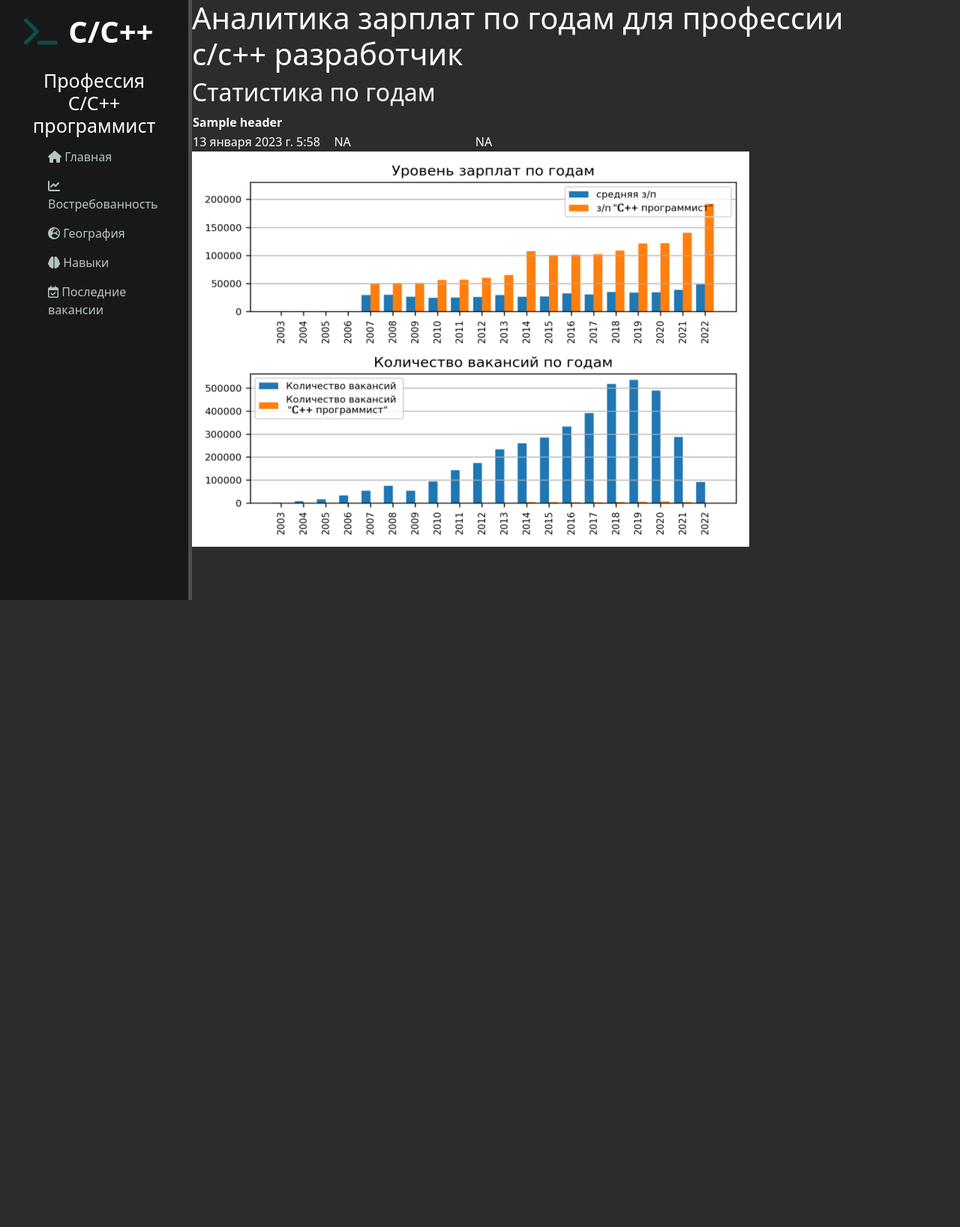
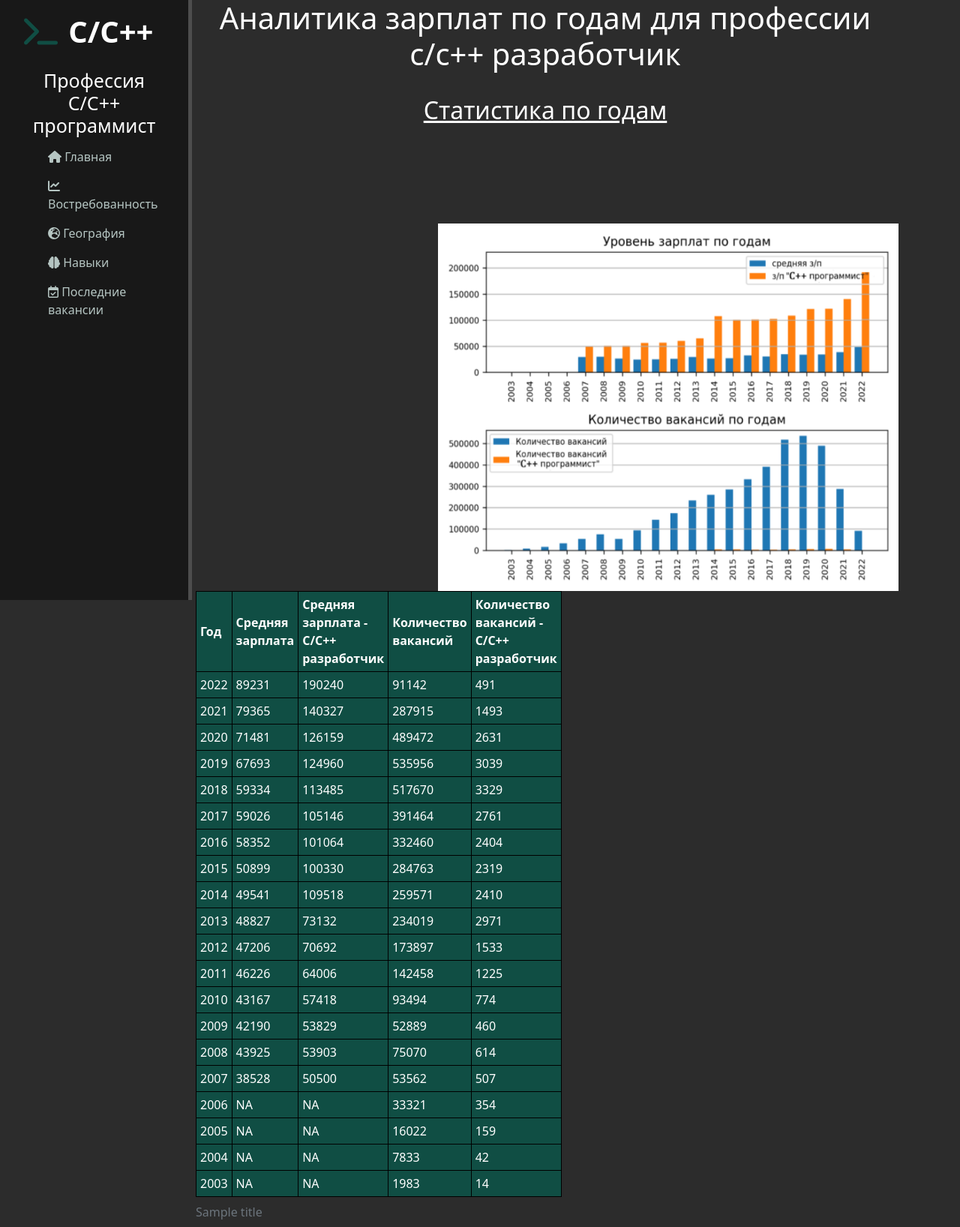
Before and after one commit to 2piCode/Elearn-webapp, a Django app: template Elearn_Webapp/vacancy/templates/vacancy/relevance.html in a window 1280 px wide. Shown: the whole page at 75% size. Before the commit the page ends 800 px from the top, so only its background shows below. Run offline with Django 4.2, Linux system fonts and the light colour scheme; data comes from the database, SQL or seed files in the repository; the template is opened without the code that fills it: values that come from a table or form of the project are taken from there, most other values are stand-ins (such as "Sample title", 1, 10 or a date in 2020); some libraries are stand-ins or nearby versions.

Commit message:
Add view to relevance page

```diff
--- a/Elearn_Webapp/static/vacancy/css/main.css
+++ b/Elearn_Webapp/static/vacancy/css/main.css
@@ -7,7 +7,8 @@ aside{
     background: #181818;
     width: 20%;
     padding: 2.5%;
-    height: 100vh;
+    max-height: inherit;
+    height:100vh;
     color: #fff;
     border-right: 5px solid #4d4d4d;
 }
@@ -66,5 +67,30 @@ body .features p {max-width: 400px; margin: 20px auto;}
 }
 
 .container .relevance_graph {
-    max-width: 80%;
+    max-width: 55%;
+    float: right;
+    margin-top: 100px;
 }
+
+.container table {
+    max-width: 30%;
+    float: left;
+    margin-left: 5px;
+}
+
+.container h1 {
+    text-align:center;
+}
+
+.container h2 {
+    text-align:center;
+    text-decoration:underline;
+}
+
+table, th, td {
+    border: 1px solid black;
+}
+
+tr {
+    color: #fff;
+}
--- a/Elearn_Webapp/vacancy/templates/vacancy/relevance.html
+++ b/Elearn_Webapp/vacancy/templates/vacancy/relevance.html
@@ -7,49 +7,182 @@
 
 {% block content %}
     <h1>Аналитика зарплат по годам для профессии с/c++ разработчик</h1>
+    <br>
     <h2>Статистика по годам</h2>
-    <table>
-        <colgroup>
-            <col style="width: 10%">
-            <col style="width: 10%">
-            <col style="width: 10%">
-            <col style="width: 10%">
-            <col style="width: 10%">
-        </colgroup>
+    <br>
+    <img class='relevance_graph' src="{% static 'vacancy/img/relevance.png' %}" alt="">
+    <table cellpadding="5" cellspacing="5" bgcolor="#104E44">
+        <caption>{{ title }}</caption>
+        <thead class="">
         <tr>
-            {% for header in header_year %}
-                <th>
-                    {{ header }}
-                </th>
-            {% endfor %}
+            <th>Год</th>
+            <th>Средняя зарплата</th>
+            <th>Средняя зарплата - C/C++ разработчик</th>
+            <th>Количество вакансий</th>
+            <th>Количество вакансий - C/C++ разработчик</th>
         </tr>
-        {% for year in statistics_by_years %}
-            <tr>
-                <td>
-                    {{ year.published_at }}
-                </td>
-                <td>
-                    {% if year.avg_salary %}
-                        {{ year.avg_salary|floatformat:'0' }}
-                    {% else %}
-                        {{ "NA" }}
-                    {% endif %}
-                </td>
-                <td>
-                    {% if year.salary_by_profession_name %}
-                        {{ year.salary_by_profession_name|floatformat:'0' }}
-                    {% else %}
-                        {{ "NA" }}
-                    {% endif %}
-                </td>
-                <td>
-                    {{ year.total_count }}
-                </td>
-                <td>
-                    {{ year.count_by_profession_name }}
-                </td>
-            </tr>
-        {% endfor %}
+        </thead>
+        <tbody>
+
+        <tr>
+            <td>2022</td>
+            <td>89231</td>
+            <td>190240</td>
+            <td>91142</td>
+            <td>491</td>
+        </tr>
+
+        <tr>
+            <td>2021</td>
+            <td>79365</td>
+            <td>140327</td>
+            <td>287915</td>
+            <td>1493</td>
+        </tr>
+
+        <tr>
+            <td>2020</td>
+            <td>71481</td>
+            <td>126159</td>
+            <td>489472</td>
+            <td>2631</td>
+        </tr>
+
+        <tr>
+            <td>2019</td>
+            <td>67693</td>
+            <td>124960</td>
+            <td>535956</td>
+            <td>3039</td>
+        </tr>
+
+        <tr>
+            <td>2018</td>
+            <td>59334</td>
+            <td>113485</td>
+            <td>517670</td>
+            <td>3329</td>
+        </tr>
+
+        <tr>
+            <td>2017</td>
+            <td>59026</td>
+            <td>105146</td>
+            <td>391464</td>
+            <td>2761</td>
+        </tr>
+
+        <tr>
+            <td>2016</td>
+            <td>58352</td>
+            <td>101064</td>
+            <td>332460</td>
+            <td>2404</td>
+        </tr>
+
+        <tr>
+            <td>2015</td>
+            <td>50899</td>
+            <td>100330</td>
+            <td>284763</td>
+            <td>2319</td>
+        </tr>
+
+        <tr>
+            <td>2014</td>
+            <td>49541</td>
+            <td>109518</td>
+            <td>259571</td>
+            <td>2410</td>
+        </tr>
+
+        <tr>
+            <td>2013</td>
+            <td>48827</td>
+            <td>73132</td>
+            <td>234019</td>
+            <td>2971</td>
+        </tr>
+
+        <tr>
+            <td>2012</td>
+            <td>47206</td>
+            <td>70692</td>
+            <td>173897</td>
+            <td>1533</td>
+        </tr>
+
+        <tr>
+            <td>2011</td>
+            <td>46226</td>
+            <td>64006</td>
+            <td>142458</td>
+            <td>1225</td>
+        </tr>
+
+        <tr>
+            <td>2010</td>
+            <td>43167</td>
+            <td>57418</td>
+            <td>93494</td>
+            <td>774</td>
+        </tr>
+
+        <tr>
+            <td>2009</td>
+            <td>42190</td>
+            <td>53829</td>
+            <td>52889</td>
+            <td>460</td>
+        </tr>
+
+        <tr>
+            <td>2008</td>
+            <td>43925</td>
+            <td>53903</td>
+            <td>75070</td>
+            <td>614</td>
+        </tr>
+
+        <tr>
+            <td>2007</td>
+            <td>38528</td>
+            <td>50500</td>
+            <td>53562</td>
+            <td>507</td>
+        </tr>
+
+        <tr>
+            <td>2006</td>
+            <td>NA</td>
+            <td>NA</td>
+            <td>33321</td>
+            <td>354</td>
+        </tr>
+
+        <tr>
+            <td>2005</td>
+            <td>NA</td>
+            <td>NA</td>
+            <td>16022</td>
+            <td>159</td>
+        </tr>
+
+        <tr>
+            <td>2004</td>
+            <td>NA</td>
+            <td>NA</td>
+            <td>7833</td>
+            <td>42</td>
+        </tr>
+
+        <tr>
+            <td>2003</td>
+            <td>NA</td>
+            <td>NA</td>
+            <td>1983</td>
+            <td>14</td>
+        </tr>
+        </tbody>
     </table>
-    <img class='relevance_graph' src="{% static 'vacancy/img/relevance.png' %}" alt="">
 {% endblock %}
--- a/Elearn_Webapp/vacancy/urls.py
+++ b/Elearn_Webapp/vacancy/urls.py
@@ -3,6 +3,7 @@ from . import views
 
 urlpatterns = [
     path('', views.index, name='home'),
+    path('relevance_load', views.relevance_load, name='relevance'),
     path('relevance', views.relevance, name='relevance'),
     path('geography', views.geography, name='geography'),
     path('skills', views.skills, name='skills'),
```
Also changed, not shown: Elearn_Webapp/vacancy/templates/vacancy/relevance_load.html (added, +55 -0 lines), Elearn_Webapp/vacancy/views.py (+5 -2 lines), Elearn_Webapp/static/vacancy/img/relevance.png.
